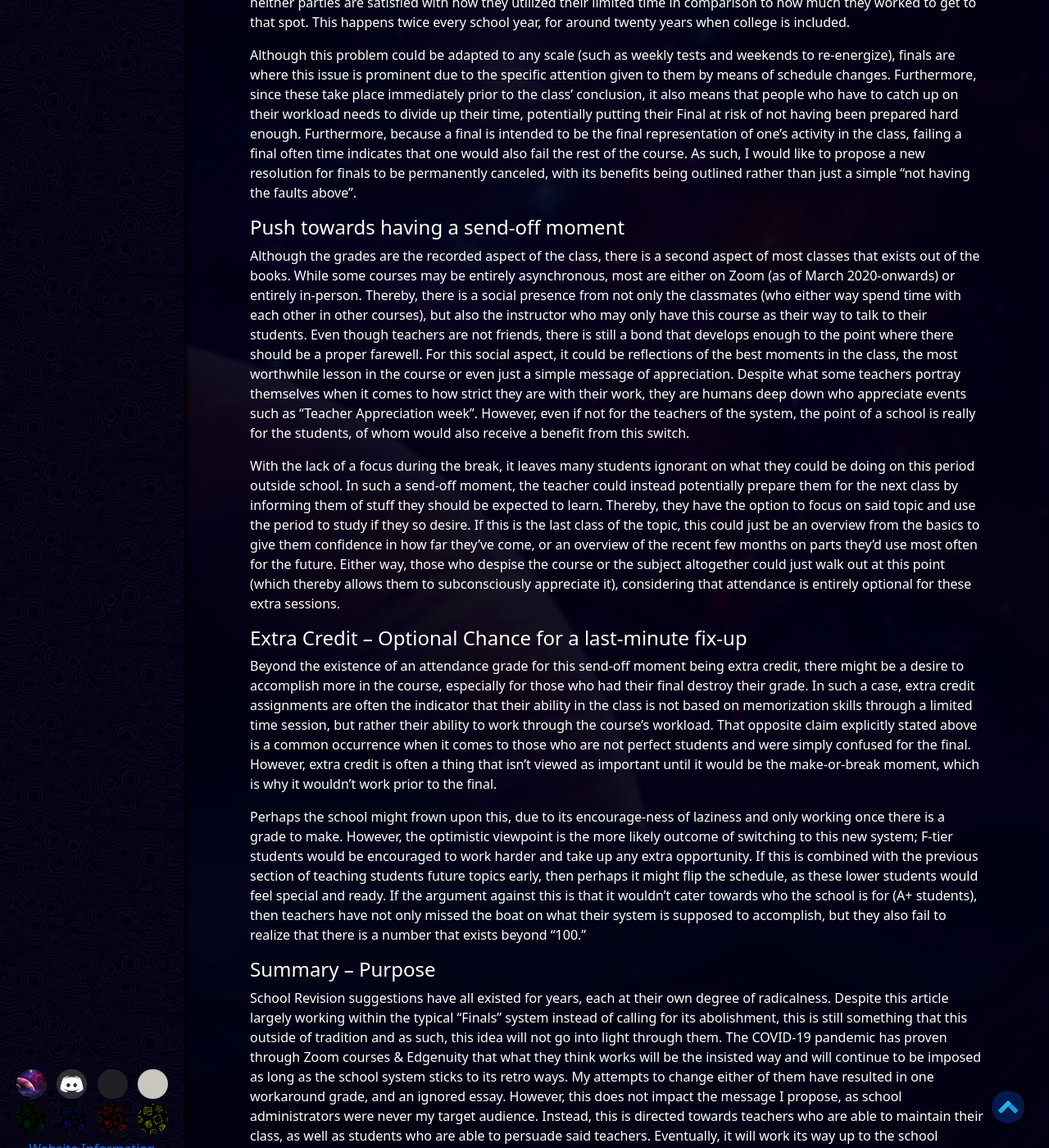
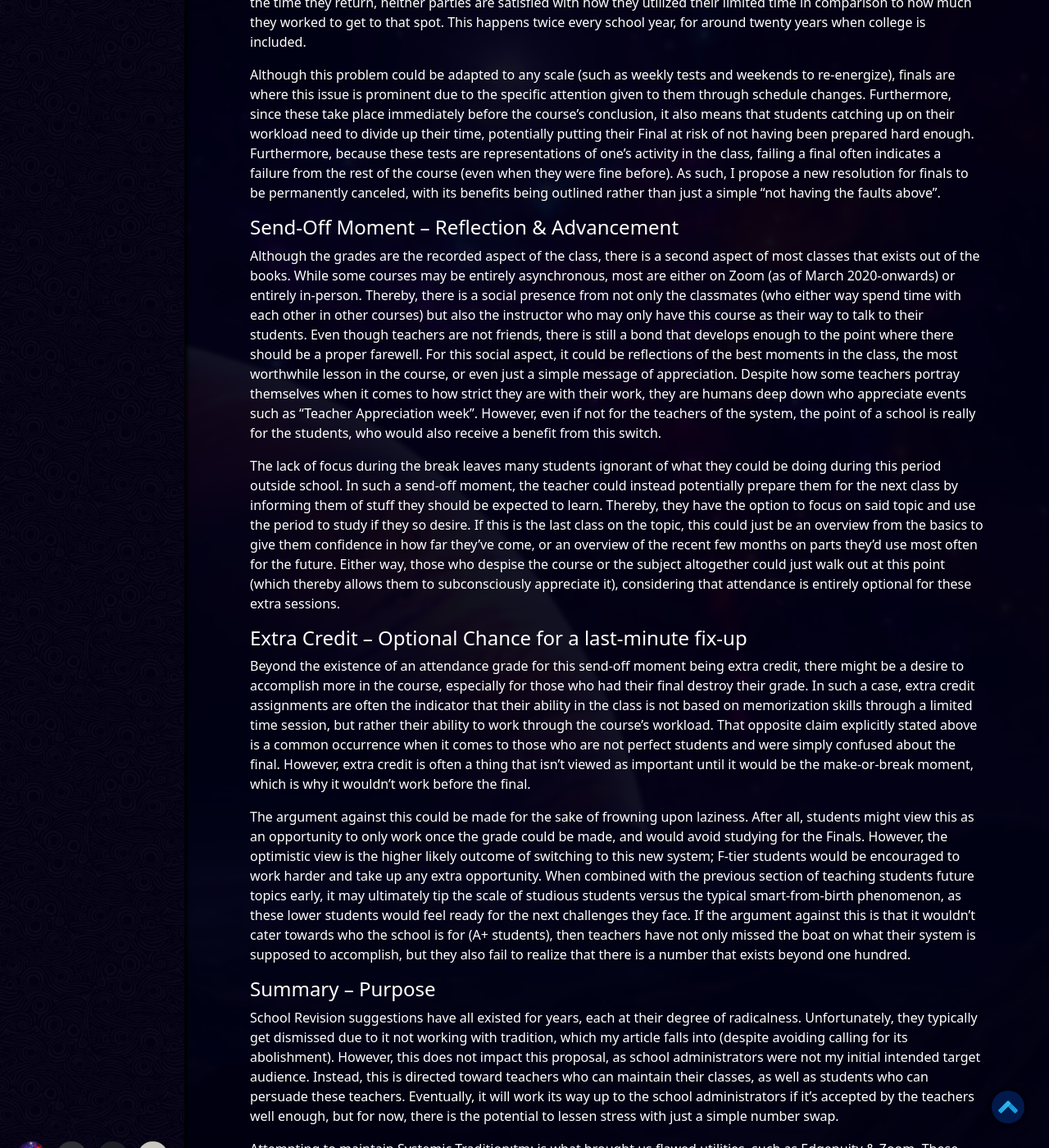
Before and after one commit to NightScript370/nightscript370.github.io, a Jekyll site: the page built from pages/blog/shifting-final-timeslot.md, in a window 1280 px wide and 1400 px high, scrolled down 374 px. Shown: the whole window at 82% size. Built offline with Jekyll 4.4.1, drawn with Linux system fonts in a browser that asks for light colours; comment, search, counter and statistics services are not loaded; some of the changed text lies outside the part shown.

Commit message:
Grammarly Correct: Shifting Final Timeslot

```diff
--- a/pages/blog/shifting-final-timeslot.md
+++ b/pages/blog/shifting-final-timeslot.md
@@ -15,22 +15,24 @@
 
 #### Introduction – Observing the Problem
 
-As the clock winds down for the school semester, the stress levels of both teachers and students alike raise at higher rates than before. Due to a need of a written reference of how the student were performing, teachers will scramble to put together assignments and tests regardless of whether that was the structure of the class during the actual course time. Meanwhile, due to wanting to give a complete overview of what they did throughout the year, they cram in the sections from the entire school semester, whether or not students evaluated that it was important previously. On top of there not being enough time for even a singular class, students are expected to do this for each course they take, often times at the expense of their sleep and mental awareness (which ends up impacting the test they were using said sleep to study for in the first place). At the end, what the school body is left with during these breaks are students that are fatigued due to overwork and teachers that had to grade said unnecessary assignments. By the time they return, neither parties are satisfied with how they utilized their limited time in comparison to how much they worked to get to that spot. This happens twice every school year, for around twenty years when college is included.
+As the clock ticks down toward the last day of the school semester, the stress levels of both teachers and students alike raise at higher rates than before. Even though these students may have been dedicated to the course the entire year, schools want to test their ability to remember in a written reference. As such, teachers will scramble to put together a test for the last week of the semester (regardless of whether a test represented the course's style during the actual runtime). Unfortunately, they may end up overcompensating for what the students took away, meaning that they would need to relearn the entire course during the study period. On top of there not being enough time for even a singular class, students are expected to repeat this for each course they take, often at the expense of their sleep and mental awareness (which ends up impacting the test they were using said sleep to study for in the first place). In the end, students are fatigued due to overwork, and teachers are expected to grade these unnecessary assignments. By the time they return, neither parties are satisfied with how they utilized their limited time in comparison to how much they worked to get to that spot. This happens twice every school year, for around twenty years when college is included.
 
-Although this problem could be adapted to any scale (such as weekly tests and weekends to re-energize), finals are where this issue is prominent due to the specific attention given to them by means of schedule changes. Furthermore, since these take place immediately prior to the class’ conclusion, it also means that people who have to catch up on their workload needs to divide up their time, potentially putting their Final at risk of not having been prepared hard enough. Furthermore, because a final is intended to be the final representation of one’s activity in the class, failing a final often time indicates that one would also fail the rest of the course. As such, I would like to propose a new resolution for finals to be permanently canceled, with its benefits being outlined rather than just a simple “not having the faults above”.
+Although this problem could be adapted to any scale (such as weekly tests and weekends to re-energize), finals are where this issue is prominent due to the specific attention given to them through schedule changes. Furthermore, since these take place immediately before the course's conclusion, it also means that students catching up on their workload need to divide up their time, potentially putting their Final at risk of not having been prepared hard enough. Furthermore, because these tests are representations of one’s activity in the class, failing a final often indicates a failure from the rest of the course (even when they were fine before). As such, I propose a new resolution for finals to be permanently canceled, with its benefits being outlined rather than just a simple “not having the faults above”.
 
-#### Push towards having a send-off moment
+#### Send-Off Moment – Reflection & Advancement
 
-Although the grades are the recorded aspect of the class, there is a second aspect of most classes that exists out of the books. While some courses may be entirely asynchronous, most are either on Zoom (as of March 2020-onwards) or entirely in-person. Thereby, there is a social presence from not only the classmates (who either way spend time with each other in other courses), but also the instructor who may only have this course as their way to talk to their students. Even though teachers are not friends, there is still a bond that develops enough to the point where there should be a proper farewell. For this social aspect, it could be reflections of the best moments in the class, the most worthwhile lesson in the course or even just a simple message of appreciation. Despite what some teachers portray themselves when it comes to how strict they are with their work, they are humans deep down who appreciate events such as “Teacher Appreciation week”. However, even if not for the teachers of the system, the point of a school is really for the students, of whom would also receive a benefit from this switch.
+Although the grades are the recorded aspect of the class, there is a second aspect of most classes that exists out of the books. While some courses may be entirely asynchronous, most are either on Zoom (as of March 2020-onwards) or entirely in-person. Thereby, there is a social presence from not only the classmates (who either way spend time with each other in other courses) but also the instructor who may only have this course as their way to talk to their students. Even though teachers are not friends, there is still a bond that develops enough to the point where there should be a proper farewell. For this social aspect, it could be reflections of the best moments in the class, the most worthwhile lesson in the course, or even just a simple message of appreciation. Despite how some teachers portray themselves when it comes to how strict they are with their work, they are humans deep down who appreciate events such as “Teacher Appreciation week”. However, even if not for the teachers of the system, the point of a school is really for the students, who would also receive a benefit from this switch.
 
-With the lack of a focus during the break, it leaves many students ignorant on what they could be doing on this period outside school. In such a send-off moment, the teacher could instead potentially prepare them for the next class by informing them of stuff they should be expected to learn. Thereby, they have the option to focus on said topic and use the period to study if they so desire. If this is the last class of the topic, this could just be an overview from the basics to give them confidence in how far they’ve come, or an overview of the recent few months on parts they’d use most often for the future. Either way, those who despise the course or the subject altogether could just walk out at this point (which thereby allows them to subconsciously appreciate it), considering that attendance is entirely optional for these extra sessions.
+The lack of focus during the break leaves many students ignorant of what they could be doing during this period outside school. In such a send-off moment, the teacher could instead potentially prepare them for the next class by informing them of stuff they should be expected to learn. Thereby, they have the option to focus on said topic and use the period to study if they so desire. If this is the last class on the topic, this could just be an overview from the basics to give them confidence in how far they’ve come, or an overview of the recent few months on parts they’d use most often for the future. Either way, those who despise the course or the subject altogether could just walk out at this point (which thereby allows them to subconsciously appreciate it), considering that attendance is entirely optional for these extra sessions.
 
 #### Extra Credit – Optional Chance for a last-minute fix-up
 
-Beyond the existence of an attendance grade for this send-off moment being extra credit, there might be a desire to accomplish more in the course, especially for those who had their final destroy their grade. In such a case, extra credit assignments are often the indicator that their ability in the class is not based on memorization skills through a limited time session, but rather their ability to work through the course’s workload. That opposite claim explicitly stated above is a common occurrence when it comes to those who are not perfect students and were simply confused for the final. However, extra credit is often a thing that isn’t viewed as important until it would be the make-or-break moment, which is why it wouldn’t work prior to the final.
+Beyond the existence of an attendance grade for this send-off moment being extra credit, there might be a desire to accomplish more in the course, especially for those who had their final destroy their grade. In such a case, extra credit assignments are often the indicator that their ability in the class is not based on memorization skills through a limited time session, but rather their ability to work through the course’s workload. That opposite claim explicitly stated above is a common occurrence when it comes to those who are not perfect students and were simply confused about the final. However, extra credit is often a thing that isn’t viewed as important until it would be the make-or-break moment, which is why it wouldn’t work before the final.
 
-Perhaps the school might frown upon this, due to its encourage-ness of laziness and only working once there is a grade to make. However, the optimistic viewpoint is the more likely outcome of switching to this new system; F-tier students would be encouraged to work harder and take up any extra opportunity. If this is combined with the previous section of teaching students future topics early, then perhaps it might flip the schedule, as these lower students would feel special and ready. If the argument against this is that it wouldn’t cater towards who the school is for (A+ students), then teachers have not only missed the boat on what their system is supposed to accomplish, but they also fail to realize that there is a number that exists beyond “100.”
+The argument against this could be made for the sake of frowning upon laziness. After all, students might view this as an opportunity to only work once the grade could be made, and would avoid studying for the Finals. However, the optimistic view is the higher likely outcome of switching to this new system; F-tier students would be encouraged to work harder and take up any extra opportunity. When combined with the previous section of teaching students future topics early, it may ultimately tip the scale of studious students versus the typical smart-from-birth phenomenon, as these lower students would feel ready for the next challenges they face. If the argument against this is that it wouldn’t cater towards who the school is for (A+ students), then teachers have not only missed the boat on what their system is supposed to accomplish, but they also fail to realize that there is a number that exists beyond one hundred.
 
 #### Summary – Purpose
 
-School Revision suggestions have all existed for years, each at their own degree of radicalness. Despite this article largely working within the typical “Finals” system instead of calling for its abolishment, this is still something that this outside of tradition and as such, this idea will not go into light through them. The COVID-19 pandemic has proven through Zoom courses & Edgenuity that what they think works will be the insisted way and will continue to be imposed as long as the school system sticks to its retro ways. My attempts to change either of them have resulted in one workaround grade, and an ignored essay. However, this does not impact the message I propose, as school administrators were never my target audience. Instead, this is directed towards teachers who are able to maintain their class, as well as students who are able to persuade said teachers. Eventually, it will work its way up to the school administrators if it is heard well enough, but for now, there is the potential to lessen stress with just a simple number swap.
+School Revision suggestions have all existed for years, each at their degree of radicalness. Unfortunately, they typically get dismissed due to it not working with tradition, which my article falls into (despite avoiding calling for its abolishment). However, this does not impact this proposal, as school administrators were not my initial intended target audience. Instead, this is directed toward teachers who can maintain their classes, as well as students who can persuade these teachers. Eventually, it will work its way up to the school administrators if it's accepted by the teachers well enough, but for now, there is the potential to lessen stress with just a simple number swap.
+
+Attempting to maintain Systemic Tradition:tm: is what brought us flawed utilities, such as Edgenuity & Zoom. These two tools were used during the COVID-19 pandemic as a method to replicate the classroom environment and learn from someone directly. However, like anything insisting on synchronous learning, they only accomplished frustration from students like myself. I responded to their unjustness previously, in a similar style to this proposal. However, unlike their limited time usage, accepting this proposal indicates a future built to last, which would give even more time for said brighter future.
```
Also changed, not shown: other parts of pages/blog/shifting-final-timeslot.md (+1 -1 lines).
